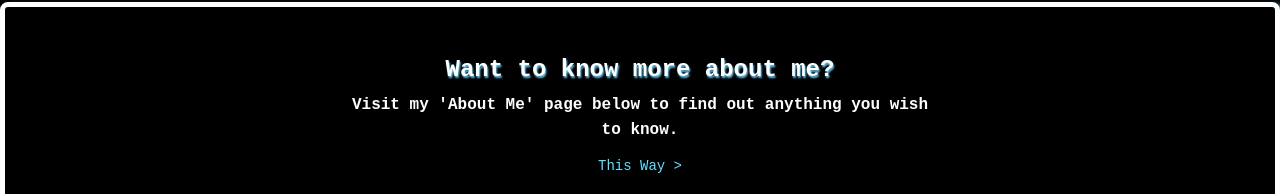
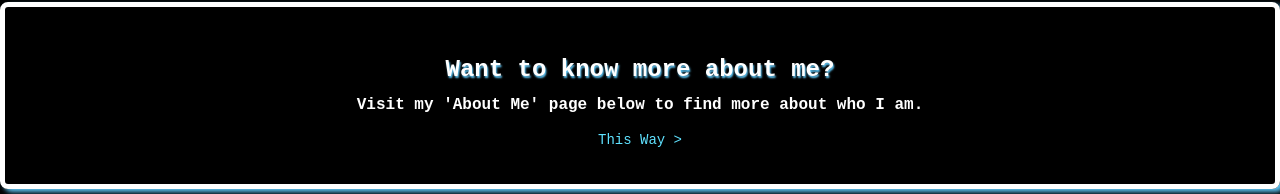
Before and after one commit to Nicholas-McDonald-05/Nicholas-McDonald-Portfolio-Project, a SvelteKit app: page / in a window 1280 px wide. Shown: the part 1108-1302 px from the top of the page. Built offline with nearby package versions, Linux system fonts and the light colour scheme.

Commit message:
Small change

```diff
--- a/src/routes/+page.svelte
+++ b/src/routes/+page.svelte
@@ -95,7 +95,7 @@
     <section class="about-teaser">
         <h2>Want to know more about me?</h2>
         <p>
-            Visit my 'About Me' page below to find out anything you wish to know.
+            Visit my 'About Me' page below to find more about who I am.
         </p>
         <a href="{resolve('/about')}" class="learn-more">This Way ></a>
     </section>
```
